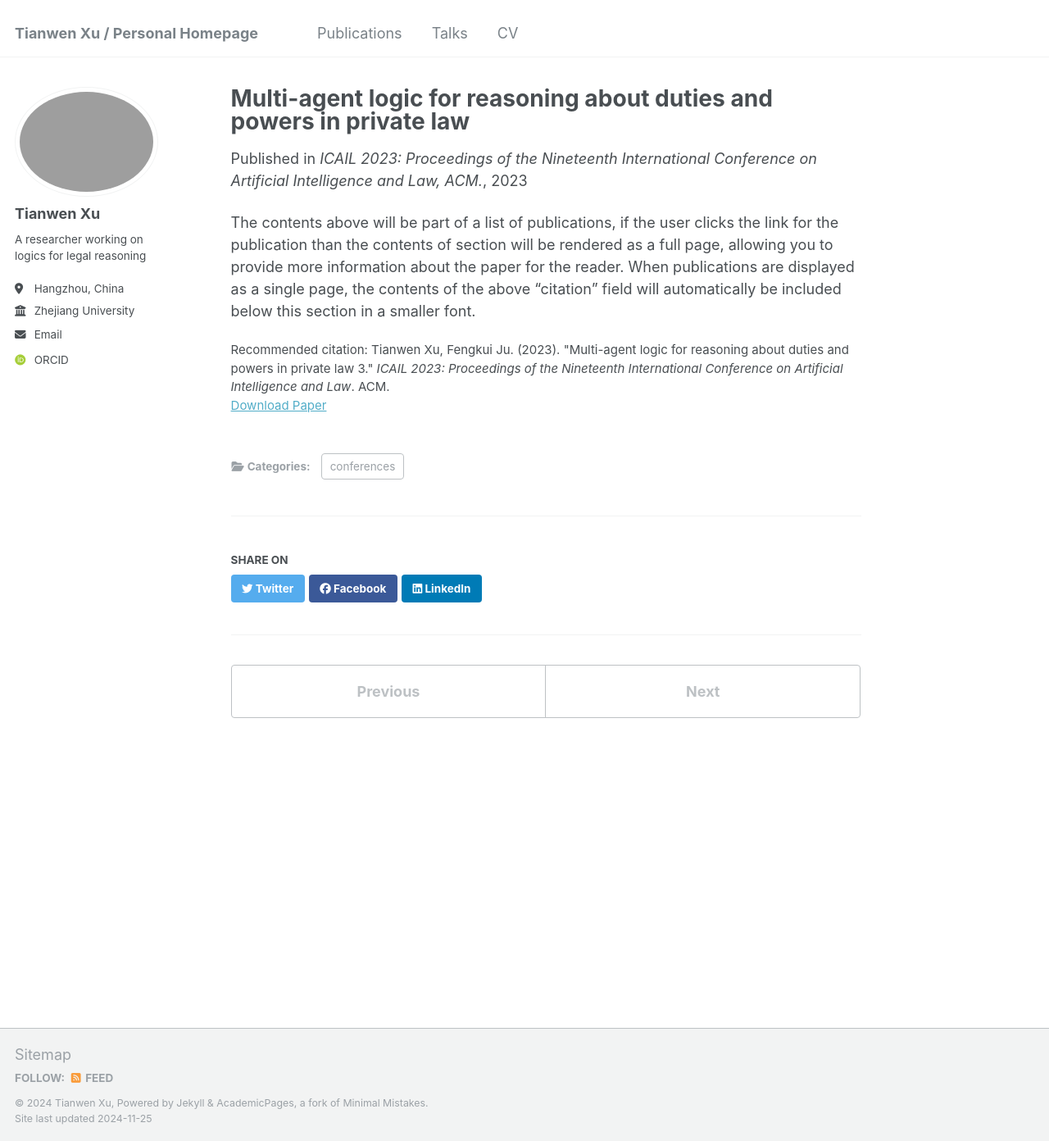
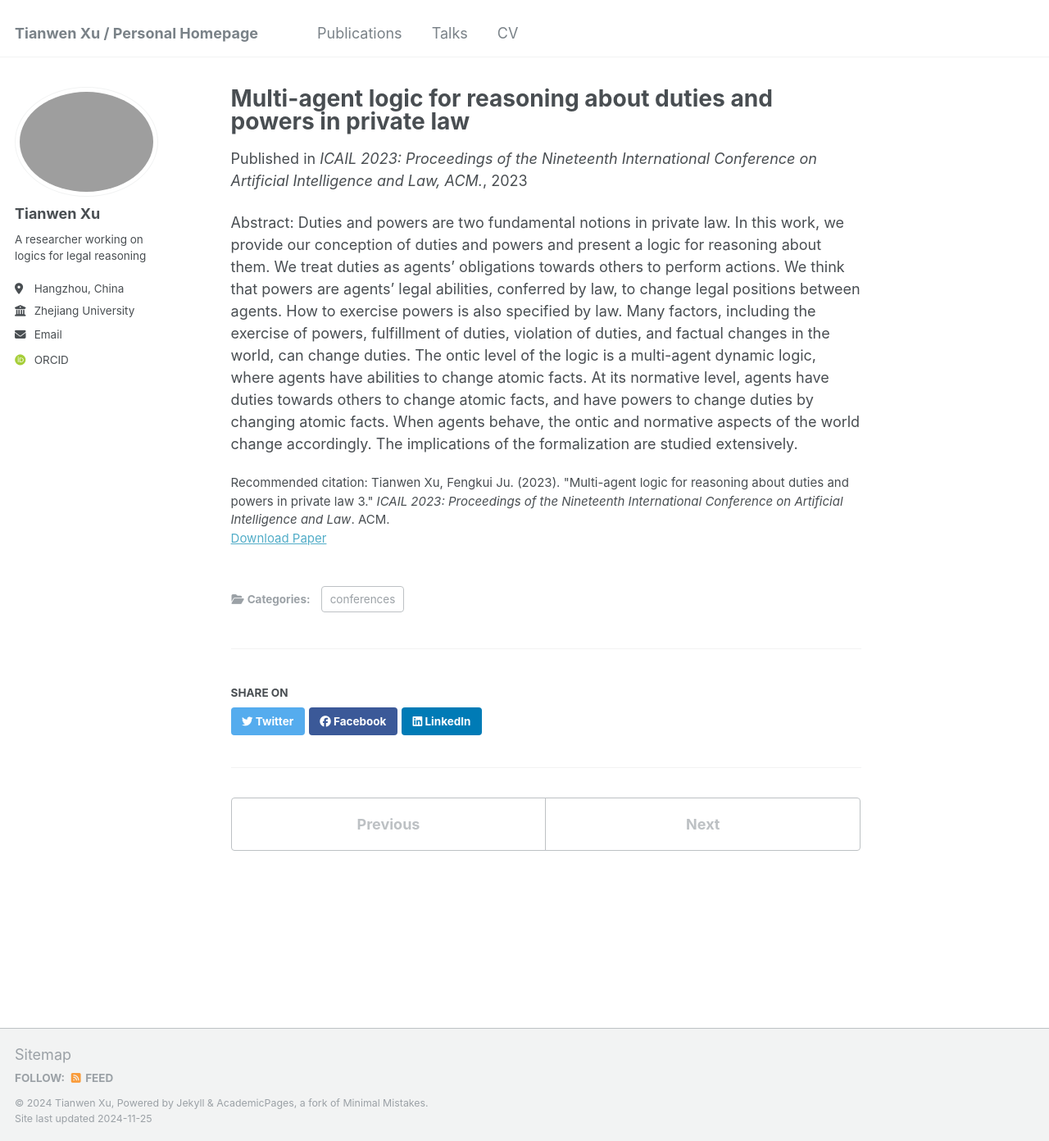
Before and after one commit to tianwenxu-lawlogic/tianwenxu-lawlogic.github.io, a Jekyll site: the page built from _publications/2023-09-07-multi-agent-logic.md, in a window 1280 px wide and 1392 px high. Shown: the whole window at 82% size. Built offline with Jekyll 4.4.1, drawn with Linux system fonts in a browser that asks for light colours; some web fonts are replaced.

Commit message:
Update 2023-09-07-multi-agent-logic.md

```diff
--- a/_publications/2023-09-07-multi-agent-logic.md
+++ b/_publications/2023-09-07-multi-agent-logic.md
@@ -10,4 +10,4 @@ paperurl: 'https://dl.acm.org/doi/10.1145/3594536.3595133'
 citation: 'Tianwen Xu, Fengkui Ju. (2023). &quot;Multi-agent logic for reasoning about duties and powers in private law 3.&quot; <i>ICAIL 2023: Proceedings of the Nineteenth International Conference on Artificial Intelligence and Law</i>. ACM.'
 ---
 
-The contents above will be part of a list of publications, if the user clicks the link for the publication than the contents of section will be rendered as a full page, allowing you to provide more information about the paper for the reader. When publications are displayed as a single page, the contents of the above "citation" field will automatically be included below this section in a smaller font.
+Abstract: Duties and powers are two fundamental notions in private law. In this work, we provide our conception of duties and powers and present a logic for reasoning about them. We treat duties as agents' obligations towards others to perform actions. We think that powers are agents' legal abilities, conferred by law, to change legal positions between agents. How to exercise powers is also specified by law. Many factors, including the exercise of powers, fulfillment of duties, violation of duties, and factual changes in the world, can change duties. The ontic level of the logic is a multi-agent dynamic logic, where agents have abilities to change atomic facts. At its normative level, agents have duties towards others to change atomic facts, and have powers to change duties by changing atomic facts. When agents behave, the ontic and normative aspects of the world change accordingly. The implications of the formalization are studied extensively.
```
